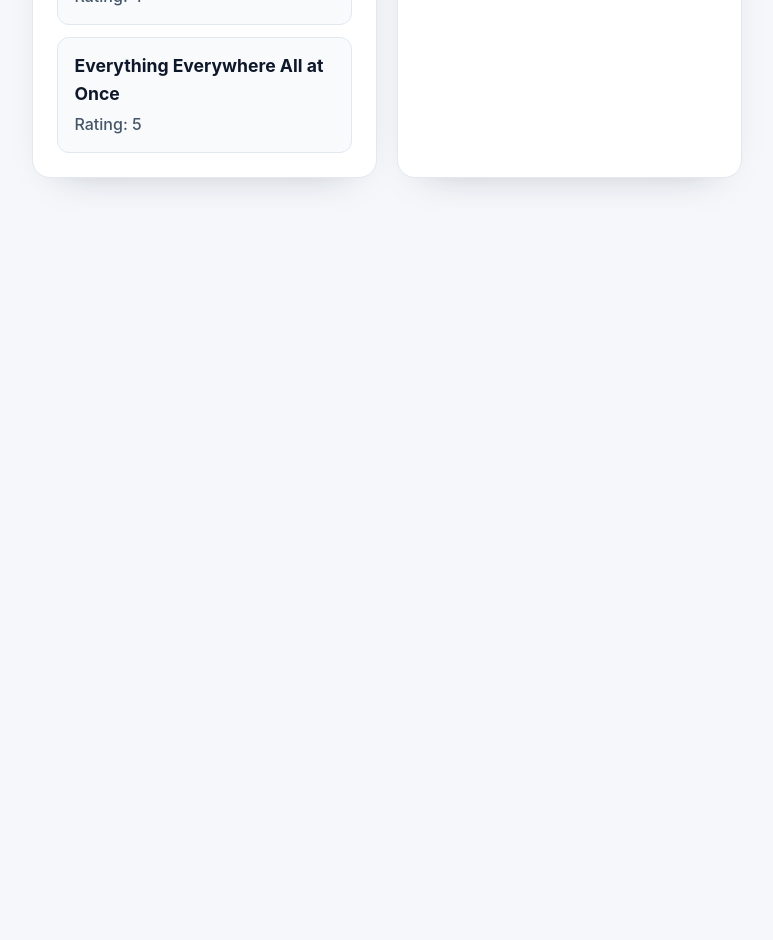
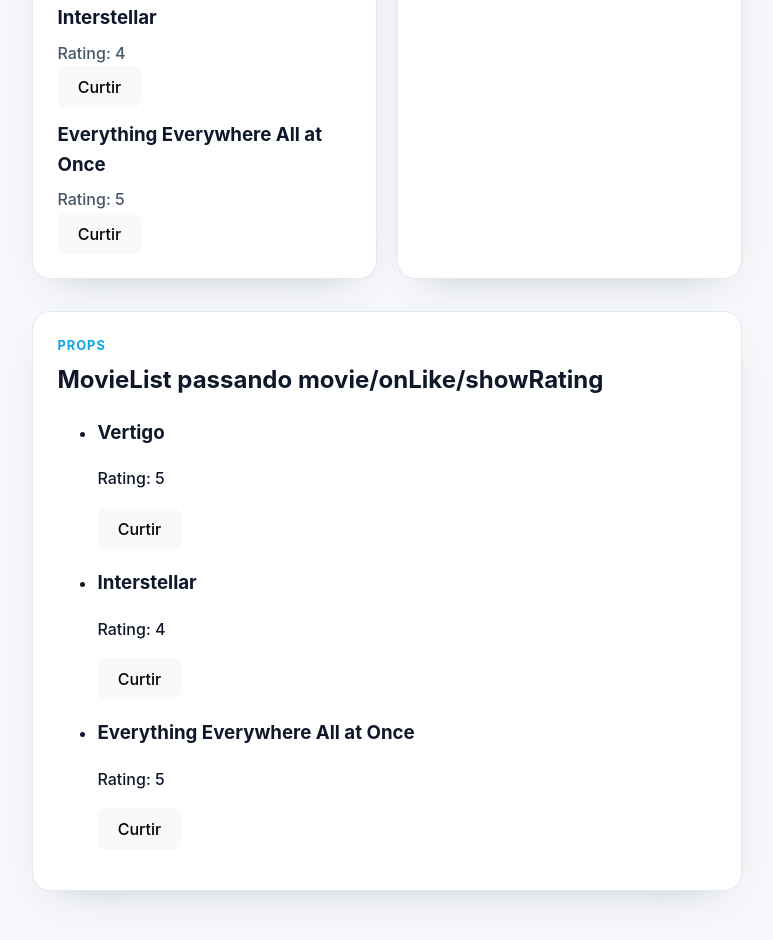
Before and after one commit to MatheusMartinho/react, a React (Vite) app in the folder react-lab/: page / in a window 1280 px wide. Shown: the part 1060-2000 px from the top of the page, without its empty margins (253-1026 px from the left). Before the commit the page ends 1302 px from the top, so only its background shows below. Built offline with nearby package versions, Linux system fonts and the light colour scheme.

Commit message:
Primeiro exercicio de props

```diff
--- a/react-lab/src/App.jsx
+++ b/react-lab/src/App.jsx
@@ -1,6 +1,7 @@
 import './App.css';
 import MovieCard, { MovieCardArrow } from './ReactEssencial/tier-1/MovieCard';
 import Profile from './ReactEssencial/tier-1/Profile';
+import MovieList from './ReactEssencial/tier-1/MovieList';
 
 const movies = [
   { title: 'Vertigo', rating: 5 },
@@ -65,6 +66,17 @@
           <Profile />
         </article>
       </section>
+
+      <article className="card">
+        <div className="card__header">
+            <p className="eyebrow">Props</p>
+            <h2>MovieList passando movie/onLike/showRating</h2>
+        </div>
+        <MovieList
+          movies={movies}
+          onLike={(movie)=> console.log('Curti:',movie.title)}
+          showRating/>
+      </article>
     </div>
   );
 }
--- a/react-lab/src/ReactEssencial/tier-1/MovieCard.jsx
+++ b/react-lab/src/ReactEssencial/tier-1/MovieCard.jsx
@@ -3,21 +3,33 @@
   rating: 5,
 };
 
-function MovieCard({ movie = DEFAULT_MOVIE }) {
+function MovieCard({ movie = DEFAULT_MOVIE, onLike = () => {}, showRating = true }) {
+  const { title, rating } = movie;
+
   return (
-    <div>
-      <h2>{movie.title}</h2>
-      <p>Rating: {movie.rating}</p>
-    </div>
+    <article className="movie-card">
+      <h3>{title}</h3>
+      {showRating && <p>Rating: {rating}</p>}
+      <button type="button" onClick={() => onLike(movie)}>
+        Curtir
+      </button>
+    </article>
   );
 }
 
-const MovieCardArrow = ({ movie = DEFAULT_MOVIE }) => (
-  <div>
-    <h2>{movie.title}</h2>
-    <p>Rating: {movie.rating}</p>
-  </div>
-);
+const MovieCardArrow = ({ movie = DEFAULT_MOVIE, onLike = () => {}, showRating = true }) => {
+  const { title, rating } = movie;
+
+  return (
+    <article className="movie-card movie-card--arrow">
+      <h3>{title}</h3>
+      {showRating && <p>Rating: {rating}</p>}
+      <button type="button" onClick={() => onLike(movie)}>
+        Curtir
+      </button>
+    </article>
+  );
+};
 
 export { MovieCardArrow };
 export default MovieCard;
--- /dev/null
+++ b/react-lab/src/ReactEssencial/tier-1/MovieList.jsx
@@ -0,0 +1,23 @@
+import MovieCard from './MovieCard';
+
+function MovieList({ movies = [], onLike = () => {}, showRating = true }) {
+  if (movies.length === 0) {
+    return <p>Nenhum filme disponível.</p>;
+  }
+
+  return (
+    <ul className="movie-list">
+      {movies.map((movie) => (
+        <li key={movie.id ?? movie.title}>
+          <MovieCard
+            movie={movie}
+            onLike={() => onLike(movie)}
+            showRating={showRating}
+          />
+        </li>
+      ))}
+    </ul>
+  );
+}
+
+export default MovieList;
```
